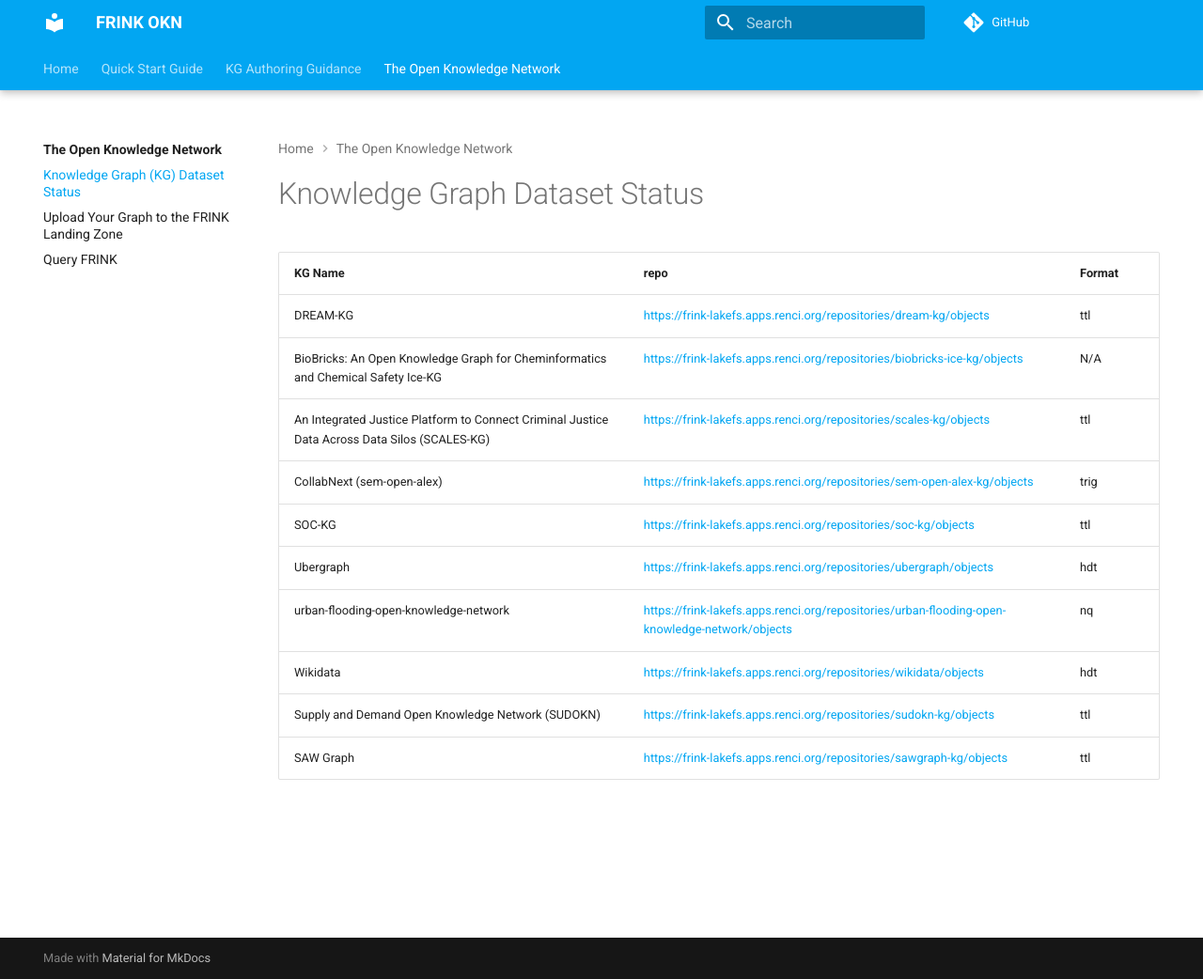
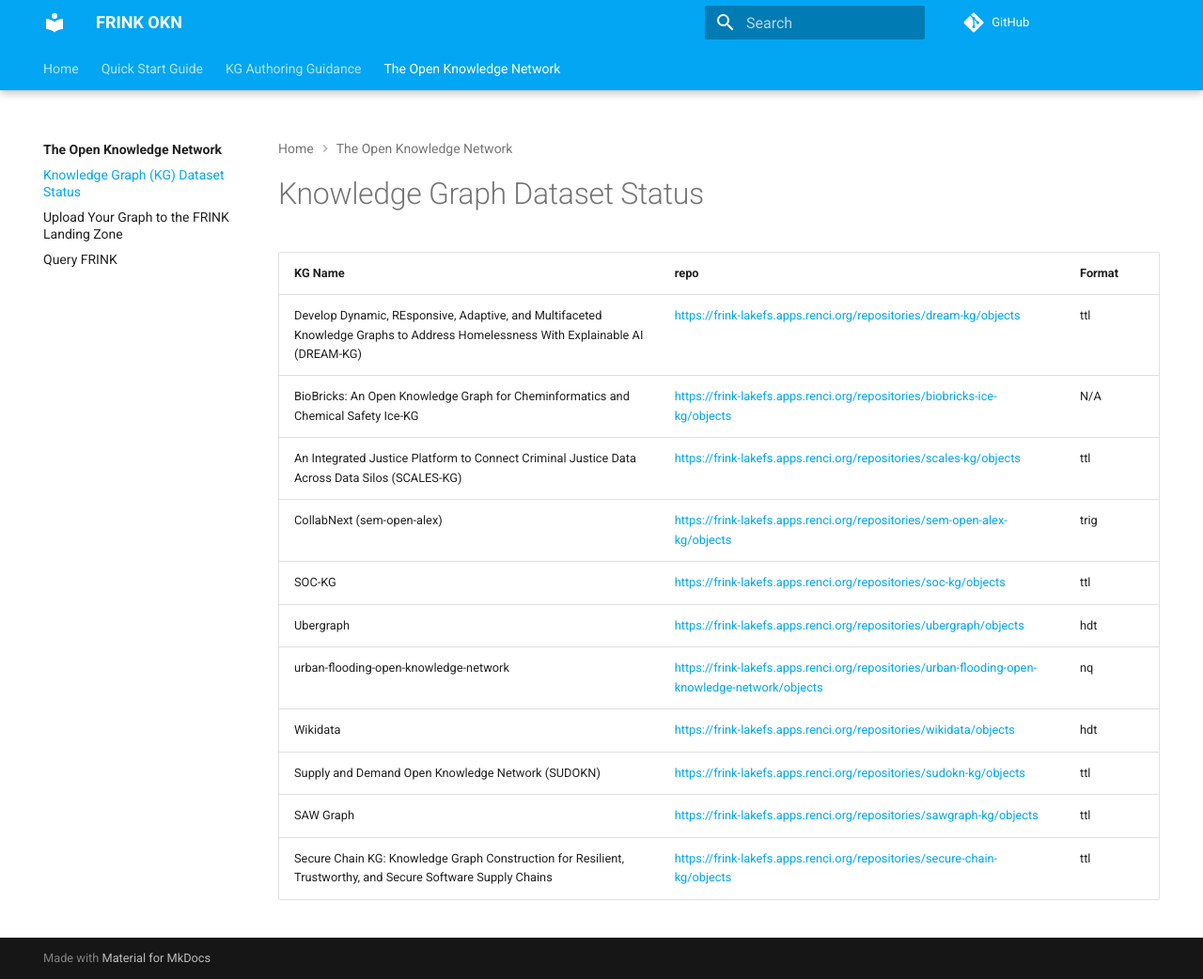
Before and after one commit to frink-okn/frink-landing-zone, an MkDocs documentation site: the page built from docs/okn/kgstatus.md, in a window 1280 px wide and 1042 px high. Shown: the whole window at 94% size. Built offline with MkDocs 1.6.1 and Material for MkDocs 9.7.7, drawn with Linux system fonts in a browser that asks for light colours; comment, search, counter and statistics services are not loaded.

Commit message:
Added Secure Chain

```diff
--- a/docs/okn/kgstatus.md
+++ b/docs/okn/kgstatus.md
@@ -2,7 +2,7 @@
 
 | KG Name                                          | repo                                                                                                                                                                                             | Format |
 |--------------------------------------------------|--------------------------------------------------------------------------------------------------------------------------------------------------------------------------------------------------|--------|
-| DREAM-KG                                         | [https://frink-lakefs.apps.renci.org/repositories/dream-kg/objects](https://frink-lakefs.apps.renci.org/repositories/dream-kg/objects)                                                           | ttl    |
+| Develop Dynamic, REsponsive, Adaptive, and Multifaceted Knowledge Graphs to Address Homelessness With Explainable AI (DREAM-KG)                                         | [https://frink-lakefs.apps.renci.org/repositories/dream-kg/objects](https://frink-lakefs.apps.renci.org/repositories/dream-kg/objects)                                                           | ttl    |
 | BioBricks: An Open Knowledge Graph for Cheminformatics and Chemical Safety Ice-KG                                 | [https://frink-lakefs.apps.renci.org/repositories/biobricks-ice-kg/objects](https://frink-lakefs.apps.renci.org/repositories/biobricks-ice-kg/objects)                                           | N/A    |
 | An Integrated Justice Platform to Connect Criminal Justice Data Across Data Silos (SCALES-KG)                                        | [https://frink-lakefs.apps.renci.org/repositories/scales-kg/objects](https://frink-lakefs.apps.renci.org/repositories/scales-kg/objects)                                                         | ttl    |
 | CollabNext (sem-open-alex)                                    | [https://frink-lakefs.apps.renci.org/repositories/sem-open-alex-kg/objects](https://frink-lakefs.apps.renci.org/repositories/sem-open-alex-kg/objects)                                           | trig   |
@@ -12,3 +12,4 @@
 | Wikidata                                         | [https://frink-lakefs.apps.renci.org/repositories/wikidata/objects](https://frink-lakefs.apps.renci.org/repositories/wikidata/objects)                                                           | hdt    |
 | Supply and Demand Open Knowledge Network (SUDOKN)                                        | [https://frink-lakefs.apps.renci.org/repositories/sudokn-kg/objects](https://frink-lakefs.apps.renci.org/repositories/sudokn-kg/objects)                                                           | ttl    |
 | SAW Graph                                       | [https://frink-lakefs.apps.renci.org/repositories/sawgraph-kg/objects](https://frink-lakefs.apps.renci.org/repositories/sawgraph-kg/objects)                                                           | ttl    |
+| Secure Chain KG: Knowledge Graph Construction for Resilient, Trustworthy, and Secure Software Supply Chains                                  | [https://frink-lakefs.apps.renci.org/repositories/secure-chain-kg/objects](https://frink-lakefs.apps.renci.org/repositories/secure-chain-kg/objects)                                                           | ttl    |
```
